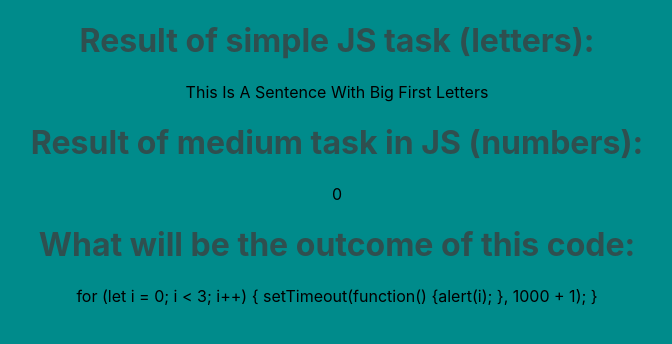
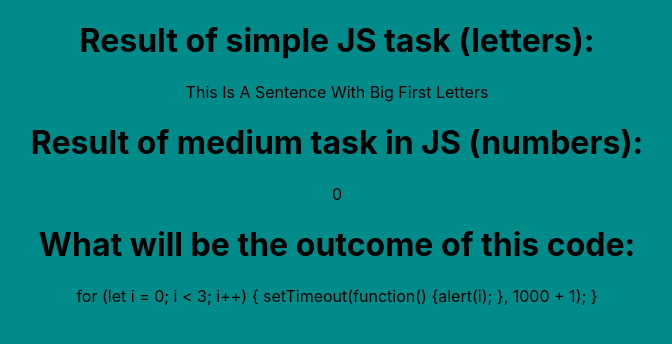
Before and after one commit to olga-kacala/Tasks, a React (Create React App) app in the folder my-app/: page / in a window 1280 px wide. Shown: the top 344 px of the page, without its empty margins (303-975 px from the left). Built offline with nearby package versions, Linux system fonts and the light colour scheme.

Commit message:
Style changed

```diff
--- a/my-app/src/App.css
+++ b/my-app/src/App.css
@@ -8,7 +8,7 @@
 }
 
 h1 {
-  color: darkslategrey;
+  color: black;
 }
 
 @media (prefers-reduced-motion: no-preference) {
```
